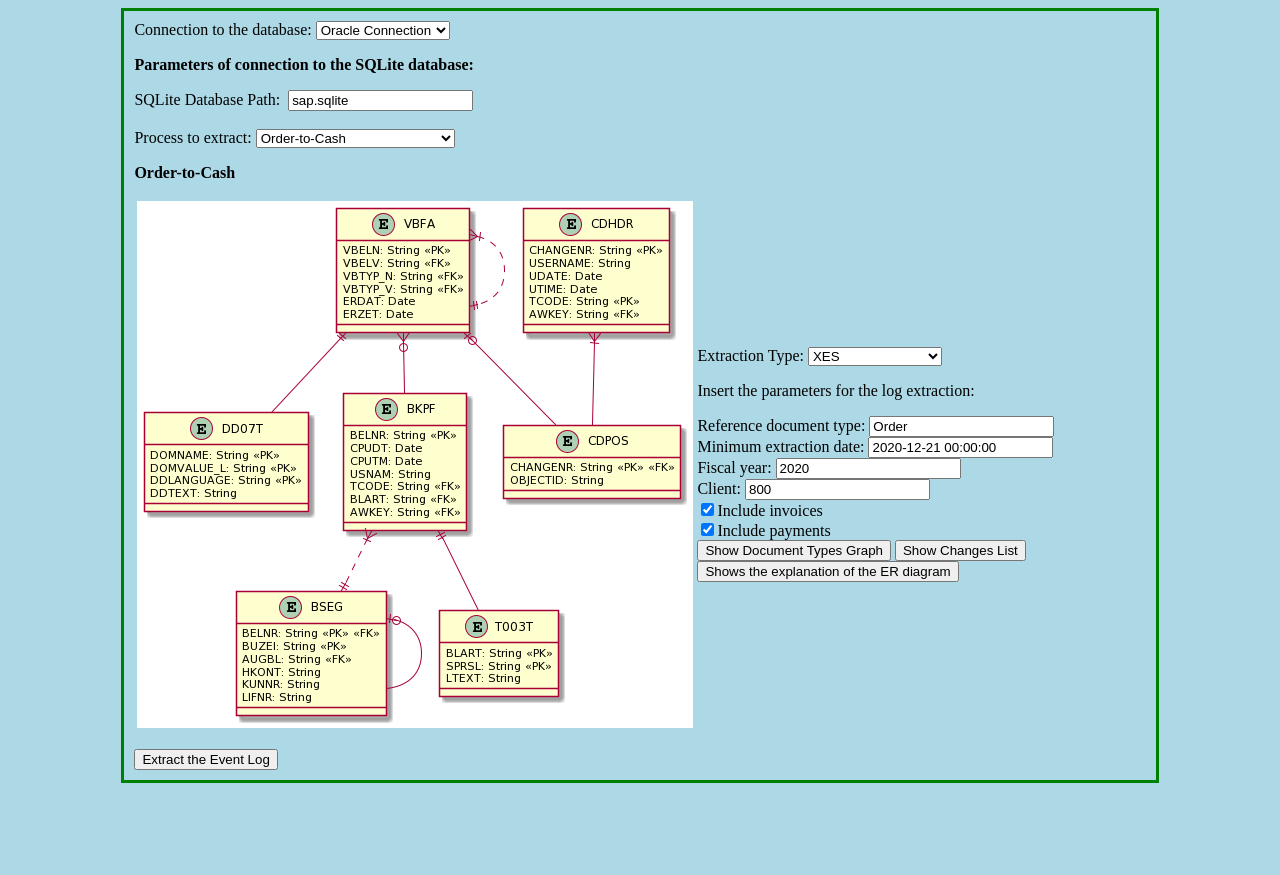
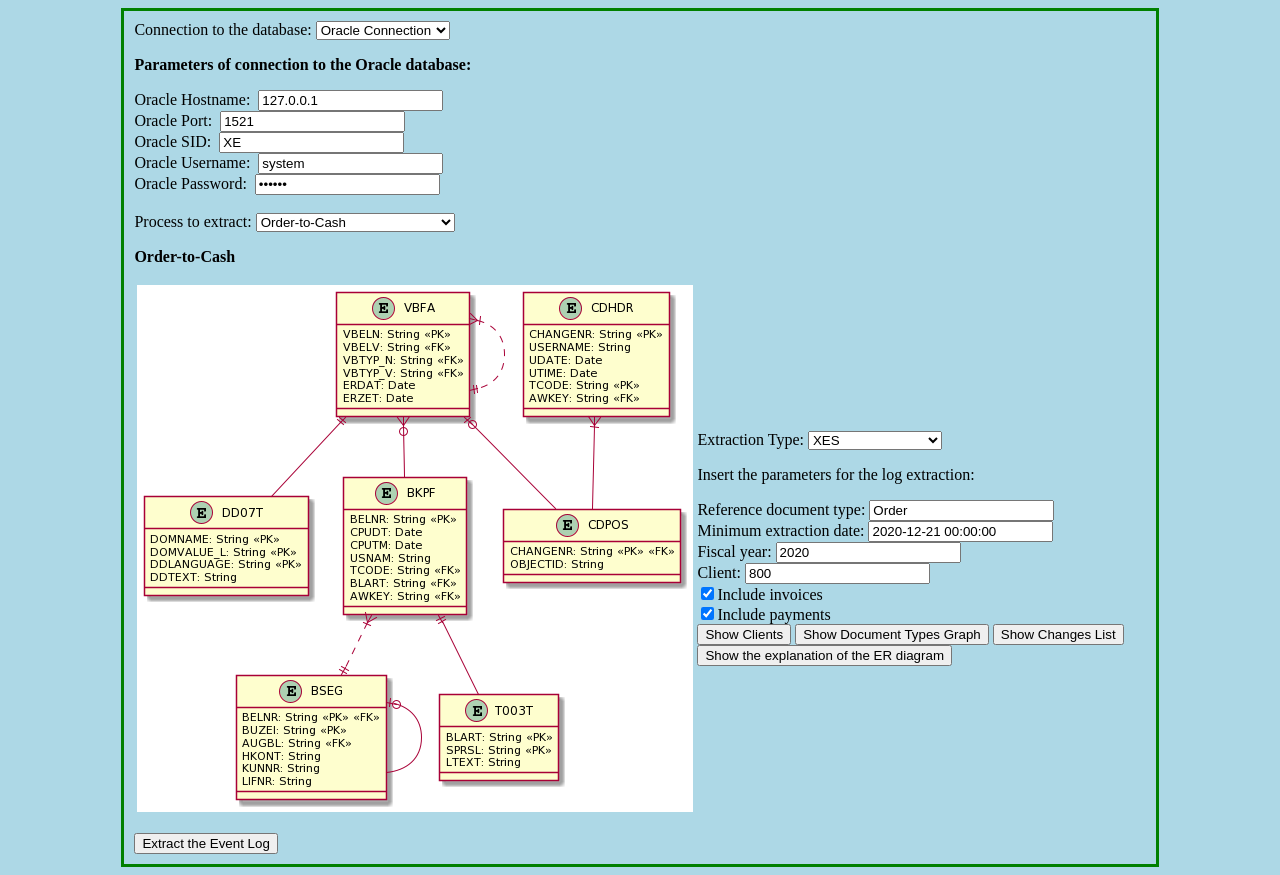
Before and after one commit to Javert899/sap-extractor, a Flask app: page /welcome in a window 1280 px wide. Before the commit the page ends 783 px from the top, so only its background shows below. Run offline with Flask 2, Linux system fonts and the light colour scheme; some libraries are stand-ins or nearby versions.

Commit message:
changes to HTML
changes to HTML

```diff
--- a/templates/extraction.html
+++ b/templates/extraction.html
@@ -15,11 +15,11 @@
 					<option value="oracle" selected="selected">Oracle Connection</option>
 				</select>
 				<br />
-				<div id="sqlite_conn_parameters" style="display:">
+				<div id="sqlite_conn_parameters" style="display:none">
 					<p><b>Parameters of connection to the SQLite database:</b></p>
 					SQLite Database Path:&nbsp;&nbsp;<input type="text" id="sqlite_db_path" value="sap.sqlite"></input><br />
 				</div>
-				<div id="oracle_conn_parameters" style="display:none">
+				<div id="oracle_conn_parameters" style="display:">
 					<p><b>Parameters of connection to the Oracle database:</b></p>
 					Oracle Hostname:&nbsp;&nbsp;<input type="text" id="oracle_hostname" value="127.0.0.1"></input><br />
 					Oracle Port:&nbsp;&nbsp;<input type="text" id="oracle_port" value="1521"></input><br />
@@ -61,9 +61,10 @@
 									Client: <input type="text" id="o2c_log_client" value="800" /> <br />
 									<input type="checkbox" id="o2c_log_include_changes" name="o2c_log_include_changes" checked>Include invoices</input><br />
   									<input type="checkbox" id="o2c_log_include_payments" name="o2c_log_include_payments" checked>Include payments</input><br />
+									<button onclick="javascript:o2cClient()">Show Clients</button>
 									<button onclick="javascript:o2cGraph()">Show Document Types Graph</button>
 									<button onclick="javascript:o2cChangeList()">Show Changes List</button>
-									<button onclick="javascript:showO2cErExplanation()">Shows the explanation of the ER diagram</button>
+									<button onclick="javascript:showO2cErExplanation()">Show the explanation of the ER diagram</button>
 								</div>
 								<div id="o2c_dataframe" style="display: none">
 									<p>Insert the parameters for the CSV extraction:</p>
@@ -73,9 +74,10 @@
 									Client: <input type="text" id="o2c_df_client" value="800" /> <br />
 									<input type="checkbox" id="o2c_df_include_changes" name="o2c_df_include_changes" checked>Include invoices</input><br />
   									<input type="checkbox" id="o2c_df_include_payments" name="o2c_df_include_payments" checked>Include payments</input><br />
+									<button onclick="javascript:o2cClient()">Show Clients</button>
 									<button onclick="javascript:o2cGraph()">Show Document Types Graph</button>
 									<button onclick="javascript:o2cChangeList()">Show Changes List</button>
-									<button onclick="javascript:showO2cErExplanation()">Shows the explanation of the ER diagram</button>
+									<button onclick="javascript:showO2cErExplanation()">Show the explanation of the ER diagram</button>
 								</div>
 								<div id="o2c_obj" style="display: none">
 									<p>Insert the parameters for the object-centric log extraction:<br />
@@ -84,13 +86,40 @@
 									Client: <input type="text" id="o2c_obcen_client" value="800" /> <br />
 									<input type="checkbox" id="o2c_obcen_include_changes" name="o2c_obcen_include_changes" checked>Include invoices</input><br />
   									<input type="checkbox" id="o2c_obcen_include_payments" name="o2c_obcen_include_payments" checked>Include payments</input><br />
+									<button onclick="javascript:o2cClient()">Show Clients</button>
 									<button onclick="javascript:o2cGraph()">Show Document Types Graph</button>
 									<button onclick="javascript:o2cChangeList()">Show Changes List</button>
-									<button onclick="javascript:showO2cErExplanation()">Shows the explanation of the ER diagram</button>
+									<button onclick="javascript:showO2cErExplanation()">Show the explanation of the ER diagram</button>
 								</div>
 							</td>
 						</tr>
 					</table>
+					<div class="center" id="o2cErExplanation" style="display: none">
+						<p>In this part, we provide an explanation of the tables as shown in the ER diagram.</p>
+						<p>The creation activities for the documents of each document type (e.g. Order, Delivery, Invoice), and the connections between them, are extracted from
+						the table <b>VBFA</b>.</p>
+						<p>The changes that happen to these documents (for example, the insertion of a new item in an existing order) are reported inside the tables <b>CDHDR</b> and <b>CDPOS</b>.</p>
+						<p>The information about the payments is extracted from the <b>BKPF</b> and <b>BSEG</b> tables. These contain all the billing documents, and therefore
+						invoices, payments, accounting documents are reported in these tables. These tables are linked to <b>VBFA</b> (sales order documents) and <b>CDHDR/CDPOS</b> (change tables).</p>
+						<p><b>DD07T</b> and <b>T003T</b> are technical tables reporting the human-understandable names for each document type.</p>
+					</div>
+					<div class="center" id="o2cClientListContainer" style="display: none">
+						<p><b>O2C clients list (from the table EKKO)</p>
+						<div id="o2cClientList">
+						</div>
+					</div>
+					<div class="center" id="o2cDfgDiv" style="display: none">
+						<p>This graph shows the document types of the SAP instance related to the Order-to-Cash process.</p>
+						<div id="o2cDfgVis">
+						</div>
+						<button onclick="javascript:updateDocTypesSelection()">Update Selection</button>
+						<p>Select the ones that you want to consider in your event log, and click 'Update Selection':</p>
+					</div>
+					<div class="center" id="o2cChangesListDiv" style="display: none">
+						<p>This section shows the change activities of the SAP instance related to the Order-to-Cash process.</p>
+						<button onclick="javascript:updateChangeActivitiesList()">Update Change Activities</button>
+						<p>Select the ones that you want to consider in your event log, and click 'Update Change Activities'</p>
+					</div>
 				</div>
 				<div id="ap_ar" style="display: none">
 					<p><b>Accounts Payable / Accounts Receivable</b></p>
@@ -104,9 +133,9 @@
 								Extraction Type:
 								<select id="apar_ext_type" name="apar_ext_type" onchange="apArExtChange()">
 									<option value="document_flow_dataframe">Document flow (CSV)</option>
-									<option value="document_flow_log" selected="selected">Document flow (XES)</option>
+									<option value="document_flow_log">Document flow (XES)</option>
 									<option value="doc_flow_transactions_dataframe">Document flow transactions (CSV)</option>
-									<option value="doc_flow_transactions_xes">Document flow transactions (XES)</option>
+									<option value="doc_flow_transactions_xes" selected="selected">Document flow transactions (XES)</option>
 									<option value="apar_obj_centr_log">Object-Centric Log</option>
 								</select>
 								<br />
@@ -118,46 +147,73 @@
 								</div>
 								<div id="document_flow_dataframe" style="display: none">
 									<p>Insert the parameters for the CSV extraction (document flow):</p>
-									Reference document type: <input type="text" id="apar_df_csv_reference_type" value="Goods receipt"></input> <br/>
-									Fiscal year: <input type="text" id="apar_df_csv_fiscal_year" value="1997"></input> <br/>
+									Reference document type: <input type="text" id="apar_df_csv_reference_type" value="Vendor payment"></input> <br/>
+									Fiscal year: <input type="text" id="apar_df_csv_fiscal_year" value="1996"></input> <br/>
 									Client: <input type="text" id="apar_df_csv_client" value="800"></input> <br/>
 									Company code: <input type="text" id="apar_df_csv_company_code" value="1000"></input> <br/>
+									<button onclick="javascript:aparClient()">Show Clients</button>
 									<button onclick="javascript:aparGraph()">Show Document Types Graph</button>
+									<button onclick="javascript:showAPARErExplanation()">Show the explanation of the ER diagram</button>
 								</div>
-								<div id="document_flow_log" style="display: ">
+								<div id="document_flow_log" style="display: none">
 									<p>Insert the parameters for the XES extraction (document flow):</p>
-									Reference document type: <input type="text" id="apar_df_xes_reference_type" value="Goods receipt"></input> <br/>
-									Fiscal year: <input type="text" id="apar_df_xes_fiscal_year" value="1997"></input> <br/>
+									Reference document type: <input type="text" id="apar_df_xes_reference_type" value="Vendor payment"></input> <br/>
+									Fiscal year: <input type="text" id="apar_df_xes_fiscal_year" value="1996"></input> <br/>
 									Client: <input type="text" id="apar_df_xes_client" value="800"></input> <br/>
 									Company code: <input type="text" id="apar_df_xes_company_code" value="1000"></input> <br/>
+									<button onclick="javascript:aparClient()">Show Clients</button>
 									<button onclick="javascript:aparGraph()">Show Document Types Graph</button>
+									<button onclick="javascript:showAPARErExplanation()">Show the explanation of the ER diagram</button>
 								</div>
 								<div id="doc_flow_transactions_dataframe" style="display: none">
 									<p>Insert the parameters for the CSV extraction (document flow transactions):</p>
-									Reference document type: <input type="text" id="apar_dft_csv_reference_type" value="Goods receipt"></input> <br/>
-									Fiscal year: <input type="text" id="apar_dft_csv_fiscal_year" value="1997"></input> <br/>
+									Reference document type: <input type="text" id="apar_dft_csv_reference_type" value="Vendor payment"></input> <br/>
+									Fiscal year: <input type="text" id="apar_dft_csv_fiscal_year" value="1996"></input> <br/>
 									Client: <input type="text" id="apar_dft_csv_client" value="800"></input> <br/>
 									Company code: <input type="text" id="apar_dft_csv_company_code" value="1000"></input> <br/>
+									<button onclick="javascript:aparClient()">Show Clients</button>
 									<button onclick="javascript:aparGraph()">Show Document Types Graph</button>
+									<button onclick="javascript:showAPARErExplanation()">Show the explanation of the ER diagram</button>
 								</div>
-								<div id="doc_flow_transactions_xes" style="display: none">
+								<div id="doc_flow_transactions_xes" style="display: ">
 									<p>Insert the parameters for the XES extraction (document flow transactions):</p>
-									Reference document type: <input type="text" id="apar_dft_xes_reference_type" value="Goods receipt"></input> <br/>
-									Fiscal year: <input type="text" id="apar_dft_xes_fiscal_year" value="1997"></input> <br/>
+									Reference document type: <input type="text" id="apar_dft_xes_reference_type" value="Vendor payment"></input> <br/>
+									Fiscal year: <input type="text" id="apar_dft_xes_fiscal_year" value="1996"></input> <br/>
 									Client: <input type="text" id="apar_dft_xes_client" value="800"></input> <br/>
 									Company code: <input type="text" id="apar_dft_xes_company_code" value="1000"></input> <br/>
+									<button onclick="javascript:aparClient()">Show Clients</button>
 									<button onclick="javascript:aparGraph()">Show Document Types Graph</button>
+									<button onclick="javascript:showAPARErExplanation()">Show the explanation of the ER diagram</button>
 								</div>
 								<div id="apar_obj_centr_log" style="display: none">
 									<p>Insert the parameters for the object-centric log extraction:</p>
-									Fiscal year: <input type="text" id="apar_ocel_fiscal_year" value="1997"></input> <br/>
+									Fiscal year: <input type="text" id="apar_ocel_fiscal_year" value="1996"></input> <br/>
 									Client: <input type="text" id="apar_ocel_client" value="800"></input> <br/>
 									Company code: <input type="text" id="apar_ocel_company_code" value="1000"></input> <br/>
+									<button onclick="javascript:aparClient()">Show Clients</button>
 									<button onclick="javascript:aparGraph()">Show Document Types Graph</button>
+									<button onclick="javascript:showAPARErExplanation()">Show the explanation of the ER diagram</button>
 								</div>
 							</td>
 						</tr>
 					</table>
+					<div class="center" id="aparErExplanation" style="display: none">
+						<p>In this part, we provide an explanation of the tables as shown in the ER diagram.</p>
+						<p>The table <b>BKPF</b> collects all the billing documents (invoices, payments, accounting ...).</p>
+						<p>The table <b>BSEG</b> contains the <i>clearing</i> relationship between documents (for example, a payment can clear an invoice).</p>
+						<p>The tables <b>TSTCT</b> and <b>T003T</b> are technical tables (containing respectively the list of transactions and document types
+						of the system).</p>
+					</div>
+					<div class="center" id="aparClientListContainer" style="display: none">
+						<p><b>AP/AR clients/company code/fiscal year/document types list (from the table BKPF)</p>
+						<div id="aparClientList">
+						</div>
+					</div>
+					<div class="center" id="aparDfgDiv" style="display: none">
+						<p>This graph shows the document types of the SAP instance related to the AP/AR process.</p>
+						<div id="aparDfgVis">
+						</div>
+					</div>
 				</div>
 				<div id="p2p" style="display: none">
 					<p><b>Procure-to-Pay</b></p>
@@ -182,6 +238,8 @@
 									Fiscal year: <input type="text" id="p2p_csv_fiscal_year" value="2014" /> <br />
 									Client: <input type="text" id="p2p_csv_client" value="800" /> <br />
 									Company code: <input type="text" id="p2p_csv_company_code" value="1000" /> <br />
+									<button onclick="javascript:p2pClient()">Show Clients</button>
+									<button onclick="javascript:showP2PErExplanation()">Show the explanation of the ER diagram</button>
 								</div>
 								<div id="p2p_1d_log" style="display: ">
 									<p>Insert the parameters for the XES extraction:</p>
@@ -190,6 +248,8 @@
 									Fiscal year: <input type="text" id="p2p_xes_fiscal_year" value="2014" /> <br />
 									Client: <input type="text" id="p2p_xes_client" value="800" /> <br />
 									Company code: <input type="text" id="p2p_xes_company_code" value="1000" /> <br />
+									<button onclick="javascript:p2pClient()">Show Clients</button>
+									<button onclick="javascript:showP2PErExplanation()">Show the explanation of the ER diagram</button>
 								</div>
 								<div id="p2p_ocel" style="display: none">
 									<p>Insert the parameters for the object-centric log extraction:</p>
@@ -197,40 +257,31 @@
 									Fiscal year: <input type="text" id="p2p_ocel_fiscal_year" value="2014" /> <br />
 									Client: <input type="text" id="p2p_ocel_client" value="800" /> <br />
 									Company code: <input type="text" id="p2p_ocel_company_code" value="1000" /> <br />
+									<button onclick="javascript:p2pClient()">Show Clients</button>
+									<button onclick="javascript:showP2PErExplanation()">Show the explanation of the ER diagram</button>
 								</div>
 							</td>
 						</tr>
 					</table>
+					<div class="center" id="p2pErExplanation" style="display: none">
+						<p>In this part, we provide an explanation of the tables as shown in the ER diagram.</p>
+						<b>The tables <b>EKKO</b> (master table) and <b>EKPO</b> (detail table) contain the information about the purchase orders.</p>
+						<p>The table <b>EKBE</b> contains the goods receipts and the invoice receipts. Moreover, it puts purchase orders and invoices in relationship.</p>
+						<p>The tables <b>RBKP</b> (master table) and <b>RSEG</b> (detail table) contain the information on the invoices posting.</p>
+						<p>The tables <b>BKPF</b> (master table) and <b>BSEG</b> (detail table) contain the information on the payments. An invoice in RBKP is related to a document in BKPF.</p>
+						<p>The tables <b>CDHDR</b> (master table) and <b>CDPOS</b> (detail table) contain the information about changes happening in the purchase orders and invoices tables.</p>
+						<p>The tables <b>TSTCT</b> and <b>T003T</b> are technical tables (containing respectively the list of transactions and document types
+						of the system).</p>
+					</div>
+					<div class="center" id="p2pClientListContainer" style="display: none">
+						<p><b>P2P clients/company code/fiscal year/document types list (from the table RBKP)</p>
+						<div id="p2pClientList">
+						</div>
+					</div>
 				</div>
 			</div>
 			<br />
 			<button onclick="javascript:extract()">Extract the Event Log</button>
-        </div>
-		<div class="center" id="o2cErExplanation" style="display: none">
-			<p>In this part, we provide an explanation of the tables as shown in the ER diagram.</p>
-			<p>The creation activities for the documents of each document type (e.g. Order, Delivery, Invoice), and the connections between them, are extracted from
-			the table <b>VBFA</b>.</p>
-			<p>The changes that happen to these documents (for example, the insertion of a new item in an existing order) are reported inside the tables <b>CDHDR</b> and <b>CDPOS</b>.</p>
-			<p>The information about the payments is extracted from the <b>BKPF</b> and <b>BSEG</b> tables. These contain all the billing documents, and therefore
-			invoices, payments, accounting documents are reported in these tables. These tables are linked to <b>VBFA</b> (sales order documents) and <b>CDHDR/CDPOS</b> (change tables).</p>
-			<p><b>DD07T</b> and <b>T003T</b> are technical tables reporting the human-understandable names for each document type.</p>
-		</div>
-		<div class="center" id="o2cDfgDiv" style="display: none">
-			<p>This graph shows the document types of the SAP instance related to the Order-to-Cash process.</p>
-			<div id="o2cDfgVis">
-			</div>
-			<button onclick="javascript:updateDocTypesSelection()">Update Selection</button>
-			<p>Select the ones that you want to consider in your event log, and click 'Update Selection':</p>
-		</div>
-		<div class="center" id="aparDfgDiv" style="display: none">
-			<p>This graph shows the document types of the SAP instance related to the AP/AR process.</p>
-			<div id="aparDfgVis">
-			</div>
-		</div>
-		<div class="center" id="o2cChangesListDiv" style="display: none">
-			<p>This section shows the change activities of the SAP instance related to the Order-to-Cash process.</p>
-			<button onclick="javascript:updateChangeActivitiesList()">Update Change Activities</button>
-			<p>Select the ones that you want to consider in your event log, and click 'Update Change Activities'</p>
         </div>
     </body>
 	<script type="text/javascript">
@@ -246,6 +297,14 @@
 
 		function showO2cErExplanation() {
 			document.getElementById("o2cErExplanation").style.display = "";
+		}
+
+		function showAPARErExplanation() {
+			document.getElementById("aparErExplanation").style.display = "";
+		}
+
+		function showP2PErExplanation() {
+			document.getElementById("p2pErExplanation").style.display = "";
 		}
 
 		function updateDocTypesSelection() {
@@ -274,8 +333,7 @@
 			}
 		}
 
-		function o2cGraph() {
-			if (!o2cDfgInitialized) {
+		function getBasicObject() {
 			let db_type = document.getElementById("connection_types").value;
 			let db_con_args = {};
 			if (db_type == "sqlite") {
@@ -289,6 +347,36 @@
 			obj["db_con_args"] = db_con_args;
 			obj = JSON.stringify(obj);
 			obj = btoa(obj);
+			return obj;
+		}
+
+		function o2cClient() {
+			let obj = getBasicObject();
+			$.get("http://localhost:5000/o2cClientTable?parameters="+obj, function(data) {
+				document.getElementById("o2cClientListContainer").style.display = "";
+				document.getElementById("o2cClientList").innerHTML = data["res"];
+			});
+		}
+
+		function aparClient() {
+			let obj = getBasicObject();
+			$.get("http://localhost:5000/aparClientTable?parameters="+obj, function(data) {
+				document.getElementById("aparClientListContainer").style.display = "";
+				document.getElementById("aparClientList").innerHTML = data["res"];
+			});
+		}
+
+		function p2pClient() {
+			let obj = getBasicObject();
+			$.get("http://localhost:5000/p2pClientTable?parameters="+obj, function(data) {
+				document.getElementById("p2pClientListContainer").style.display = "";
+				document.getElementById("p2pClientList").innerHTML = data["res"];
+			});
+		}
+
+		function o2cGraph() {
+			if (!o2cDfgInitialized) {
+				let obj = getBasicObject();
 				$.get("http://localhost:5000/vbfaGetDfg?parameters="+obj, function(data) {
 					o2cDfg = data["dfg"];
 					o2cActivities = data["act_count"];
@@ -323,19 +411,7 @@
 
 		function aparGraph() {
 			if (!aparDfgInitialized) {
-				let db_type = document.getElementById("connection_types").value;
-				let db_con_args = {};
-				if (db_type == "sqlite") {
-					db_con_args = getSqliteDbConArgs();
-				}
-				else if (db_type == "oracle") {
-					db_con_args = getOracleDbConArgs();
-				}
-				var obj = {};
-				obj["db_type"] = db_type;
-				obj["db_con_args"] = db_con_args;
-				obj = JSON.stringify(obj);
-				obj = btoa(obj);
+				let obj = getBasicObject();
 				$.get("http://localhost:5000/bkpfGetDfg?parameters="+obj, function(data) {
 
 					document.getElementById("aparDfgVis").innerHTML = data["ser"];
@@ -348,20 +424,7 @@
 
 		function o2cChangeList() {
 			if (!o2cChangeInitialized) {
-				let db_type = document.getElementById("connection_types").value;
-				let db_con_args = {};
-				if (db_type == "sqlite") {
-					db_con_args = getSqliteDbConArgs();
-				}
-				else if (db_type == "oracle") {
-					db_con_args = getOracleDbConArgs();
-				}
-				var obj = {};
-				obj["db_type"] = db_type;
-				obj["db_con_args"] = db_con_args;
-				obj = JSON.stringify(obj);
-				obj = btoa(obj);
-
+				let obj = getBasicObject();
 
 				$.get("http://localhost:5000/vbfaChangeActivityUtil?parameters="+obj, function(data) {
 					o2cAllChangeActivities = data["changes_count"];
```
Lines whose indentation alone changed are shown as unchanged.
